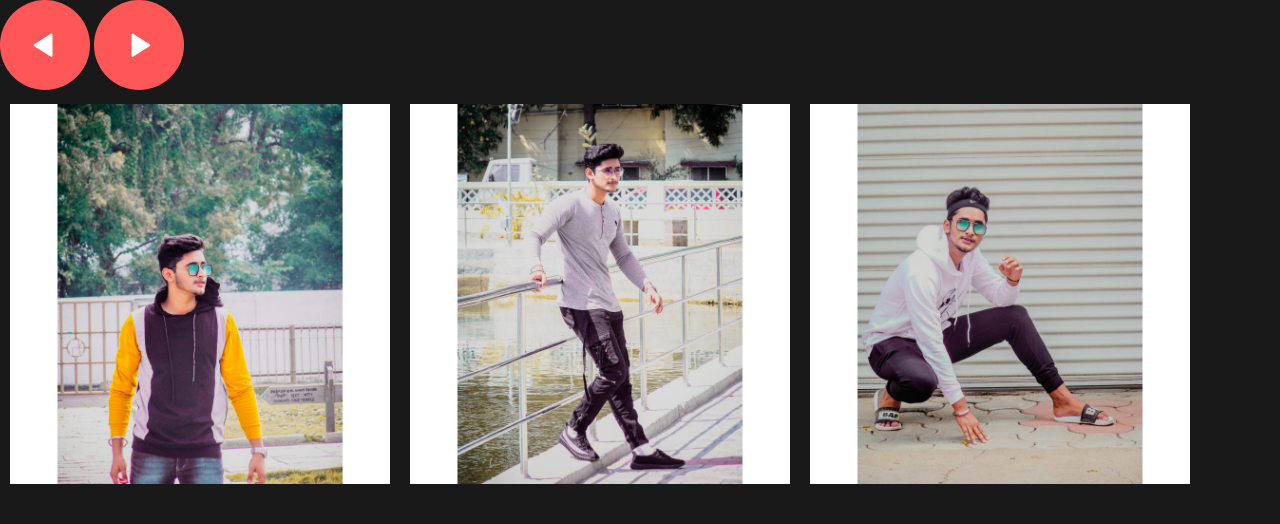
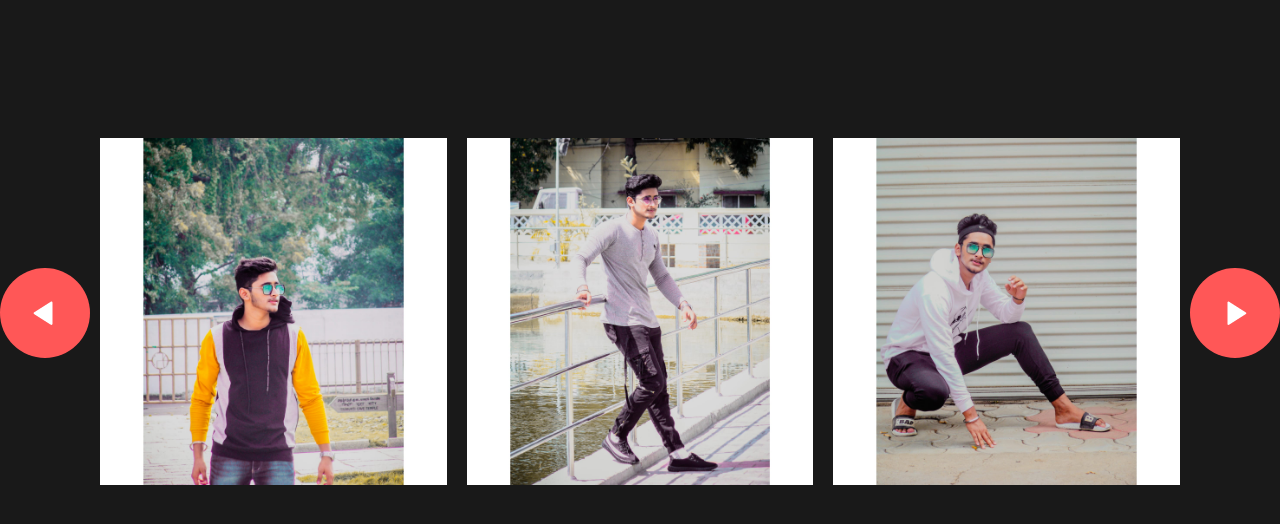
Before and after one commit to nawabsahab16/Horizontal-Scrolling-, a plain HTML site: page index.html in a window 1280 px wide. Drawn offline with Linux system fonts and the light colour scheme.

Commit message:
initial commit

```diff
--- a/index.html
+++ b/index.html
@@ -11,10 +11,6 @@
 <body>
     <div class="gallery-wrap">
         <img src="images/back.png" id="backBtn">
-        <img src="images/next.png" id="nextBtn">
-
-    </div>
-
         <div class="gallery">
             <div>
                 <span><img src="images/sameer1.jpg"> </span>
@@ -27,6 +23,11 @@
                 <span><img src="images/sameer6.jpg"></span>
             </div>
         </div>
+        <img src="images/next.png" id="nextBtn">
+
+    </div>
+
+
 
 
 </body>
--- a/style.css
+++ b/style.css
@@ -35,3 +35,11 @@ body{
 .gallery::-webkit-scrollbar{
     display: none;
 }
+
+
+.gallery-wrap{
+    display: flex;
+    align-items: center;
+    justify-content: center;
+    margin: 10% auto;
+}
```
Lines whose indentation alone changed are shown as unchanged.
